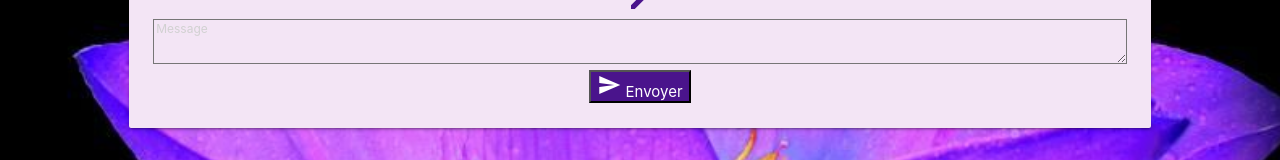
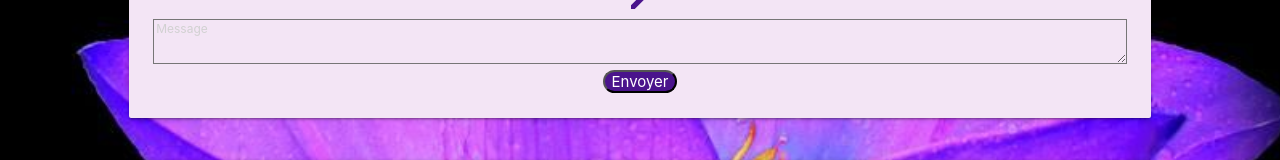
Before and after one commit to stephanevanpe/Khrisma, a React (Create React App) app: page /medium/contact in a window 1280 px wide. Shown: the part 471-631 px from the top of the page. Built offline with nearby package versions, Linux system fonts and the light colour scheme; a web font is replaced by a local one.

Commit message:
modify the button to send message

```diff
--- a/src/pages/Contact.jsx
+++ b/src/pages/Contact.jsx
@@ -107,8 +107,8 @@ class Contact extends Component {
 										</label>
 									</p>
 									<p>
-										<button type='submit' style={{ color: 'white', backgroundColor: '#4a148c' }}>
-											<Icon>send</Icon> Envoyer
+										<button type='submit' style={{ color: 'white', backgroundColor: '#4a148c',borderRadius: '30px' }}>
+											 Envoyer
 										</button>
 									</p>
 								</form>
```
